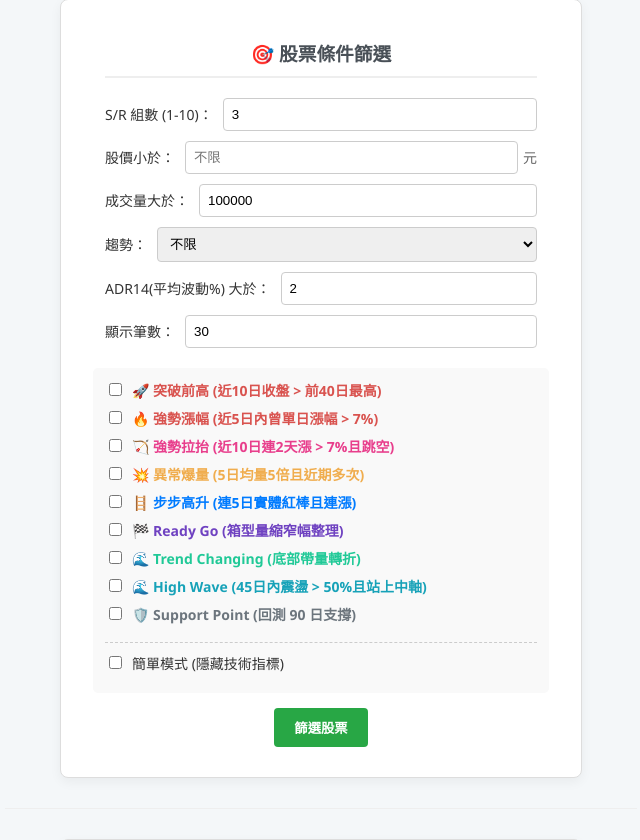
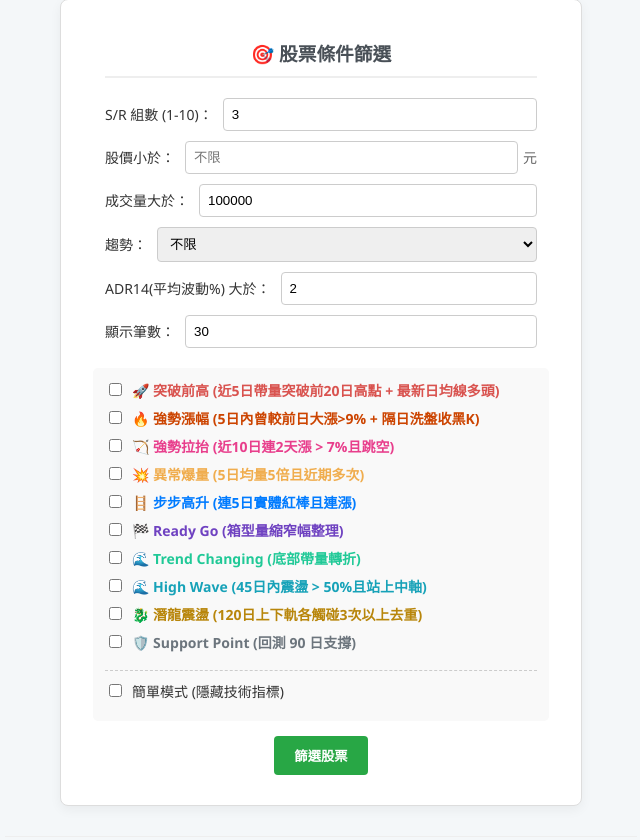
Before and after one commit to wulin240/myflaskapp, a Flask app: page / in a window 1280 px wide. Shown: the part 653-1493 px from the top of the page, without its empty margins (319-959 px from the left). Run offline with Flask 3, Linux system fonts and the light colour scheme.

```diff
--- a/app.py
+++ b/app.py
@@ -1230,7 +1230,7 @@ def chart_from_list(stock_id):
         is_realtime_mode=is_realtime_mode
     )
 
-# ----------------- 篩選路由 (支援：突破、強勢、拉抬、爆量、步步、Ready Go、轉折、支撐、大震盪) -----------------
+# ----------------- 篩選路由 (支援：突破、強勢、拉抬、爆量、步步、Ready Go、轉折、支撐、大震盪、潛龍) -----------------
 @app.route('/filter', methods=['POST'])
 def filter_stocks():
     # ------------------ 獲取所有篩選及配置參數 ------------------
@@ -1242,13 +1242,14 @@ def filter_stocks():
     # 獲取指標篩選狀態 (Checkbox)
     over_high_selected = request.form.get('over_high') == '1'
     high_point_selected = request.form.get('high_point') == '1'
-    high_lift_selected = request.form.get('high_lift') == '1' # 🏹 新增：獲取強勢拉抬篩選
+    high_lift_selected = request.form.get('high_lift') == '1'
     abnormal_vol_selected = request.form.get('abnormal_volume') == '1'
     step_high_selected = request.form.get('step_high') == '1'
     ready_go_selected = request.form.get('ready_go') == '1'
     trend_changing_selected = request.form.get('trend_changing') == '1'
     support_point_selected = request.form.get('support_point') == '1'
-    high_wave_selected = request.form.get('high_wave') == '1' # 🌊 獲取大震盪篩選
+    high_wave_selected = request.form.get('high_wave') == '1'
+    sleep_dragon_selected = request.form.get('sleep_dragon') == '1'
 
     # 頁面配置參數
     simple_mode = request.form.get('simple_mode') == '1'
@@ -1284,13 +1285,14 @@ def filter_stocks():
             # 加入指標篩選 API 參數
             if over_high_selected: params["over_high"] = "eq.true"
             if high_point_selected: params["high_point"] = "eq.true"
-            if high_lift_selected: params["high_lift"] = "eq.true" # 🏹 新增：傳遞給 Supabase
+            if high_lift_selected: params["high_lift"] = "eq.true"
             if abnormal_vol_selected: params["abnormal_volume"] = "eq.true"
             if step_high_selected: params["step_high"] = "eq.true"
             if ready_go_selected: params["ready_go"] = "eq.true"
             if trend_changing_selected: params["trend_changing"] = "eq.true"
             if support_point_selected: params["support_point"] = "eq.true"
             if high_wave_selected: params["high_wave"] = "eq.true"
+            if sleep_dragon_selected: params["sleep_dragon"] = "eq.true"
 
             # 移除 None 值的參數
             params = {k: v for k, v in params.items() if v is not None}
@@ -1318,14 +1320,13 @@ def filter_stocks():
     count = len(df)
     list_param = urllib.parse.quote(','.join(stock_ids))
 
-    # 🌟 表格標題：新增 🏹拉抬 欄位
     html = (f"<h2>篩選結果（共 {count} 筆）</h2>"
-            "<table border='1' cellpadding='6' style='margin-left:0; text-align:left; border-collapse: collapse; min-width: 1200px;'>"
+            "<table border='1' cellpadding='6' style='margin-left:0; text-align:left; border-collapse: collapse; min-width: 1250px;'>"
             "<thead style='background-color: #f2f2f2;'>"
             "<tr>"
             "<th>股票代號</th><th>股票名稱</th><th>目前股價</th><th>成交量</th>"
             "<th>ADR14(%)</th><th>趨勢</th>"
-            "<th>🚀突破</th><th>🔥強勢</th><th>🏹拉抬</th><th>💥爆量</th><th>🪜步步</th><th>🏁Ready</th><th>🌊轉折</th><th>🛡️支撐</th><th>🌊震盪</th>"
+            "<th>🚀突破</th><th>🔥強勢</th><th>🏹拉抬</th><th>💥爆量</th><th>🪜步步</th><th>🏁Ready</th><th>🌊轉折</th><th>🛡️支撐</th><th>🌊震盪</th><th>🐉潛龍</th>"
             "</tr></thead><tbody>")
 
     for idx, row in df.iterrows():
@@ -1342,13 +1343,14 @@ def filter_stocks():
         icons = {
             'oh': "✅" if row.get('over_high') else "---",
             'hp': "✅" if row.get('high_point') else "---",
-            'hl': "✅" if row.get('high_lift') else "---", # 🏹 新增：強勢拉抬圖示
+            'hl': "✅" if row.get('high_lift') else "---",
             'av': "✅" if row.get('abnormal_volume') else "---",
             'sh': "✅" if row.get('step_high') else "---",
             'rg': "✅" if row.get('ready_go') else "---",
             'tc': "✅" if row.get('trend_changing') else "---",
             'sp': "✅" if row.get('support_point') else "---",
-            'hw': "✅" if row.get('high_wave') else "---"
+            'hw': "✅" if row.get('high_wave') else "---",
+            'sd': "✅" if row.get('sleep_dragon') else "---"
         }
 
         price_val = row.get('last_close', 0)
@@ -1362,74 +1364,15 @@ def filter_stocks():
                  f"<td>{row['trend']}</td>"
                  f"<td style='text-align:center;'>{icons['oh']}</td>"
                  f"<td style='text-align:center;'>{icons['hp']}</td>"
-                 f"<td style='text-align:center;'>{icons['hl']}</td>" # 🏹 渲染
+                 f"<td style='text-align:center;'>{icons['hl']}</td>"
                  f"<td style='text-align:center;'>{icons['av']}</td>"
                  f"<td style='text-align:center;'>{icons['sh']}</td>"
-                 f"<td style='text-align:center;'>{icons['rg']}</td>"
+                 f"<td style='text-align:center;'>{icons['rg']}</td>"  # ⭐ 這裡已經修正為正確的 'rg' 了
                  f"<td style='text-align:center;'>{icons['tc']}</td>"
                  f"<td style='text-align:center;'>{icons['sp']}</td>"
                  f"<td style='text-align:center;'>{icons['hw']}</td>"
+                 f"<td style='text-align:center;'>{icons['sd']}</td>"
                  f"</tr>")
-
-    html += "</tbody></table><br><a href='/'>返回</a>"
-    return html
-
-@app.route('/favorites', methods=['GET'])
-def favorites_page():
-    simple_mode = request.args.get('simple_mode') == '1'
-    num_rows = request.args.get('num_rows', type=int, default=30)
-    frequency = request.args.get('frequency', 'D')
-    n_sr_levels = request.args.get('n_sr_levels', type=int, default=3)
-
-    params_string = (f"simple_mode={'1' if simple_mode else '0'}&num_rows={num_rows}&frequency={frequency}&n_sr_levels={n_sr_levels}")
-
-    try:
-        res = requests.get(f"{SUPABASE_URL}/rest/v1/{FAVORITE_TABLE}?select=stock_id,stock_name,note&order=created_at.desc", headers=headers)
-        res.raise_for_status()
-        fav_data = res.json()
-    except Exception as e: return f"<h2>讀取最愛股票失敗: {e}</h2><a href='/'>返回</a>"
-
-    if not fav_data: return "<h2>尚無最愛股票</h2><a href='/'>返回</a>"
-
-    stock_ids = [str(item['stock_id']) for item in fav_data]
-    list_param = urllib.parse.quote(','.join(stock_ids))
-    note_map = {str(item['stock_id']): item.get('note', '') or '' for item in fav_data}
-
-    try:
-        res_qv = requests.get(
-            f"{SUPABASE_URL}/rest/v1/{QUICK_VIEW_TABLE}",
-            headers=headers,
-            params={"stock_id": f"in.({','.join(stock_ids)})", "select": "*"}
-        )
-        res_qv.raise_for_status()
-        qv_data = res_qv.json()
-    except Exception as e: return f"<h2>讀取最愛股票快照資料失敗: {e}</h2><a href='/'>返回</a>"
-
-    df_qv = pd.DataFrame(qv_data)
-    df_qv['stock_id'] = df_qv['stock_id'].astype(str)
-    # 確保順序與最愛清單一致
-    df_qv = df_qv.set_index('stock_id').reindex(stock_ids).reset_index()
-    count = len(df_qv)
-
-    html = (f"<h2>我的最愛（共 {count} 筆）</h2>"
-            f"<form method='post' action='/favorites_clear?{params_string}' onsubmit=\"return confirm('確定要刪除所有最愛嗎？');\">"
-            "<button type='submit' style='margin-bottom:10px;'>刪除全部最愛</button>"
-            "</form>"
-            "<table border='1' cellpadding='6' style='margin-left:0; text-align:left; border-collapse: collapse;'>"
-            "<thead><tr style='background-color: #f2f2f2;'>"
-            "<th>股票代號</th><th>股票名稱</th><th>備註</th><th>成交量</th><th>ADR14(%)</th><th>14天平均成交量</th><th>趨勢</th>"
-            "</tr></thead><tbody>")
-
-    for row in df_qv.itertuples():
-        stock_id = str(row.stock_id)
-        current_index = stock_ids.index(stock_id)
-        current_note = note_map.get(stock_id, '')
-        simple_param = "1" if simple_mode else "0"
-
-        html += (f"<tr>"
-                  f"<td><a href='/chart/{stock_id}?simple_mode={simple_param}&num_rows={num_rows}&list={list_param}&index={current_index}&frequency={frequency}&n_sr_levels={n_sr_levels}'>{stock_id}</a></td>"
-                  f"<td>{getattr(row, 'stock_name', 'N/A')}</td><td>{current_note}</td><td>{int(row.latest_volume)}</td><td>{row.adr14:.2f}</td><td>{int(row.avg_volume_14)}</td><td>{row.trend}</td>"
-                  f"</tr>")
 
     html += "</tbody></table><br><a href='/'>返回</a>"
     return html
--- a/templates/index.html
+++ b/templates/index.html
@@ -118,13 +118,14 @@
 
         /* 強勢指標專用樣式 */
         .indicator-overhigh { color: #d9534f; font-weight: bold; }
-        .indicator-highpoint { color: #d9534f; font-weight: bold; }
+        .indicator-highpoint { color: #cc4400; font-weight: bold; } /* 微調顏色區隔 */
+        .indicator-highlift { color: #e83e8c; font-weight: bold; } /* 桃紅色 */
         .indicator-volume { color: #f0ad4e; font-weight: bold; }
         .indicator-stephigh { color: #007bff; font-weight: bold; }
         .indicator-readygo { color: #6f42c1; font-weight: bold; }
         .indicator-trendchanging { color: #20c997; font-weight: bold; }
         .indicator-highwave { color: #17a2b8; font-weight: bold; }
-        .indicator-highlift { color: #e83e8c; font-weight: bold; } /* 桃紅色 */
+        .indicator-sleepdragon { color: #b8860b; font-weight: bold; } /* 潛龍專用暗金色 */
 
         .price-input-container {
             display: flex;
@@ -218,11 +219,11 @@
         <div class="options-group">
             <label class="indicator-overhigh">
                 <input type="checkbox" name="over_high" value="1">
-                🚀 突破前高 (近10日收盤 > 前40日最高)
+                🚀 突破前高 (近5日帶量突破前20日高點 + 最新日均線多頭)
             </label>
             <label class="indicator-highpoint">
                 <input type="checkbox" name="high_point" value="1">
-                🔥 強勢漲幅 (近5日內曾單日漲幅 > 7%)
+                🔥 強勢漲幅 (5日內曾較前日大漲>9% + 隔日洗盤收黑K)
             </label>
             <label class="indicator-highlift">
                 <input type="checkbox" name="high_lift" value="1">
@@ -247,6 +248,10 @@
             <label class="indicator-highwave">
                 <input type="checkbox" name="high_wave" value="1">
                 🌊 High Wave (45日內震盪 > 50%且站上中軸)
+            </label>
+            <label class="indicator-sleepdragon">
+                <input type="checkbox" name="sleep_dragon" value="1">
+                🐉 潛龍震盪 (120日上下軌各觸碰3次以上去重)
             </label>
             <label style="color: #6c757d; font-weight: bold;">
                 <input type="checkbox" name="support_point" value="1">
```
